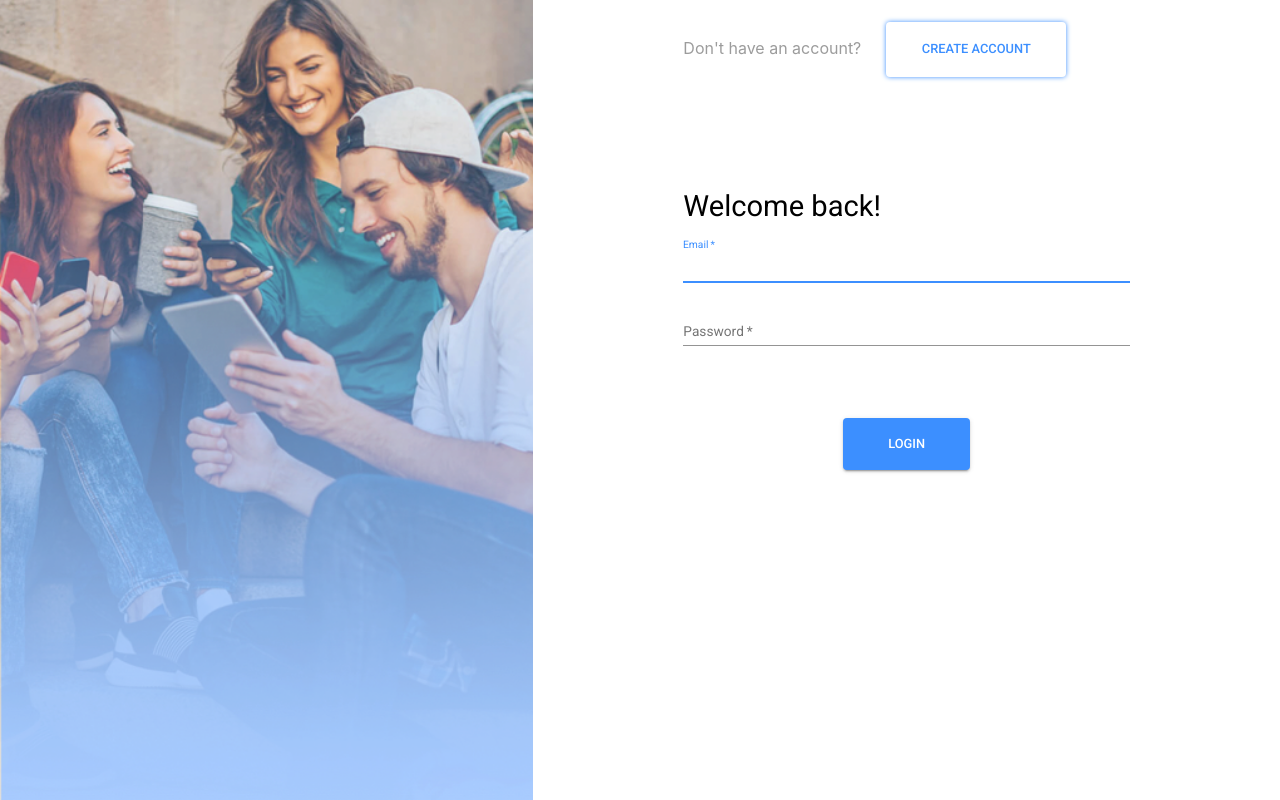
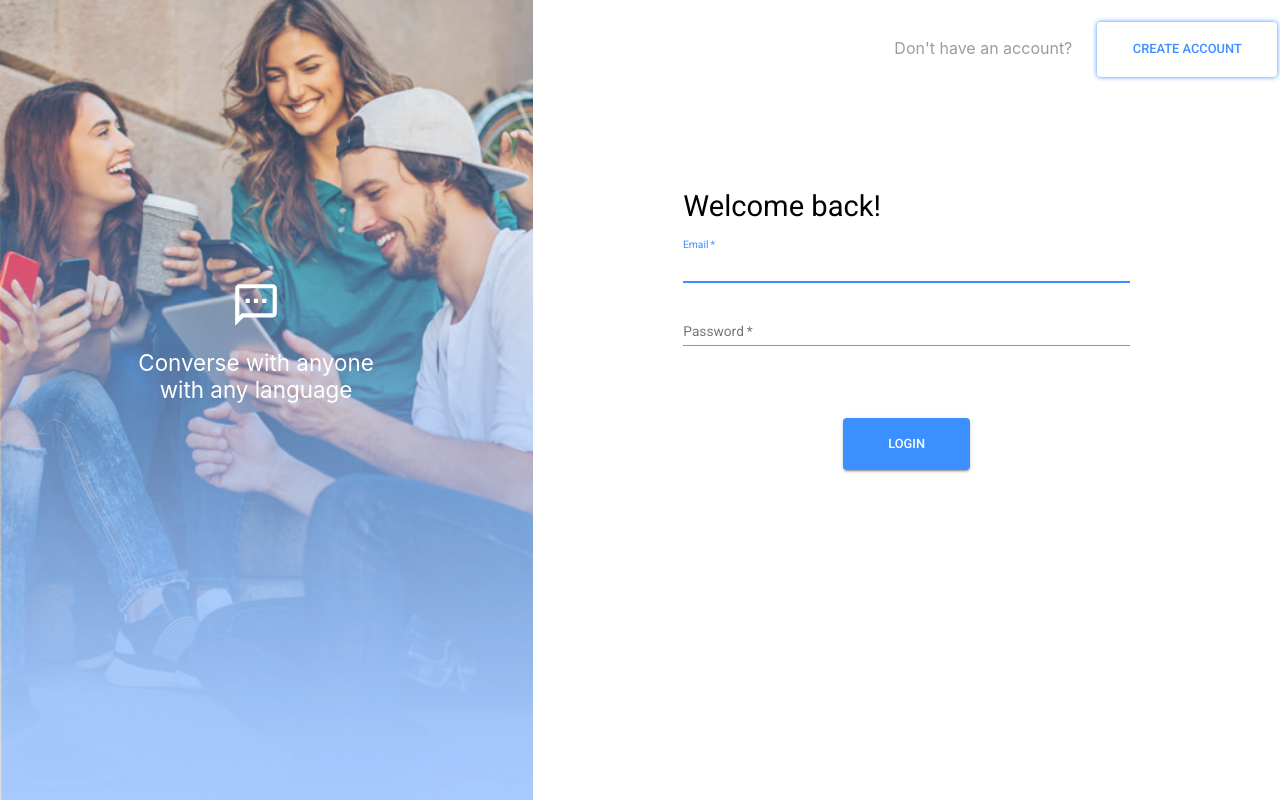
Before and after one commit to roc41d/reactjs-web-based-messenger, a React (Create React App) app in the folder client/: page / in a window 1280 px wide. Built offline with nearby package versions, Linux system fonts and the light colour scheme.

Commit message:
* fixed signup/login header position * added text on side bar image

```diff
--- a/client/src/components/ImageSideBar.js
+++ b/client/src/components/ImageSideBar.js
@@ -1,6 +1,7 @@
 import { makeStyles } from "@material-ui/core/styles";
 import BgImg from "../assets/bg-img.png";
 import { Grid, Hidden } from "@material-ui/core";
+import SmsOutlinedIcon from '@material-ui/icons/SmsOutlined';
 
 const useStyles = makeStyles({
   bgImg: {
@@ -9,6 +10,25 @@ const useStyles = makeStyles({
     backgroundRepeat: "no-repeat",
     backgroundSize: "cover",
     opacity: "85%",
+  },
+  textWrapper: {
+    position: 'absolute',
+    width: '40%',
+    top: '35%'
+  },
+  textContainer: {
+    textAlign: 'center'
+  },
+  imgText: {
+    color: '#ffffff',
+    fontSize: '1.4em'
+  },
+  icon: {
+    fontSize: 50,
+    color: '#ffffff'
+  },
+  iconContainer: {
+    marginBottom: '15px'
   }
 });
 export default function ImageSideBar() {
@@ -16,6 +36,17 @@ export default function ImageSideBar() {
   return (
     <Hidden smDown>
       <Grid item xs={5} className={classes.bgImg}>
+        <div className={classes.textWrapper}>
+          <div className={classes.textContainer}>
+            <div className={classes.iconContainer}>
+              <SmsOutlinedIcon className={classes.icon} />
+            </div>
+            <div className={classes.imgText}>
+              Converse with anyone <br/>
+              with any language
+            </div>
+          </div>
+        </div>
       </Grid>
     </Hidden>
   );
--- a/client/src/pages/Login.js
+++ b/client/src/pages/Login.js
@@ -26,6 +26,8 @@ const useStyles = makeStyles({
     marginTop: "5%",
     display: "inline-flex",
     alignItems: "baseline",
+    position: 'relative',
+    left: '211px'
   },
   headerText: {
     marginRight: "25px",
--- a/client/src/pages/Signup.js
+++ b/client/src/pages/Signup.js
@@ -21,10 +21,12 @@ const useStyles = makeStyles({
     textDecoration: "none",
   },
   header: {
-    marginBottom: '25%',
+    marginBottom: '23%',
     marginTop: '5%',
     display: 'inline-flex',
     alignItems: 'baseline',
+    position: 'relative',
+    left: '211px'
   },
   headerText: {
     marginRight: '25px',
@@ -34,10 +36,10 @@ const useStyles = makeStyles({
     marginBottom: "3%",
   },
   marginBottom1: {
-    marginBottom: "4%",
+    marginBottom: "3%",
   },
   createAccountBtn: {
-    marginLeft: "15%",
+    marginLeft: "10%",
     outline: "none",
   },
   createBtn: {
```
